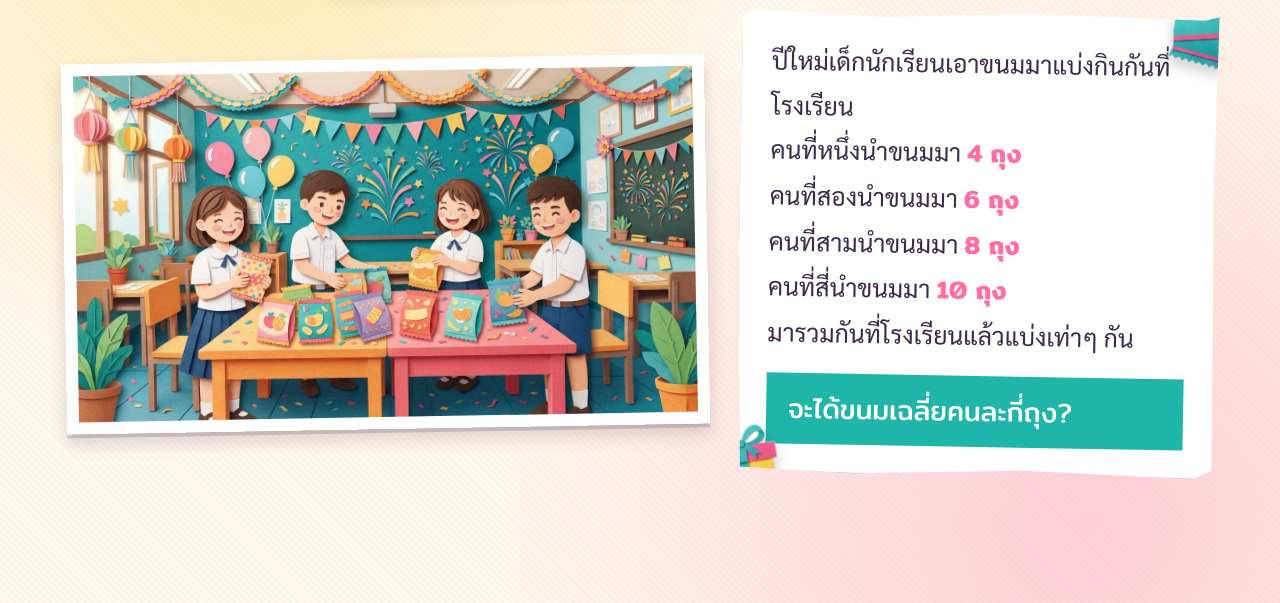
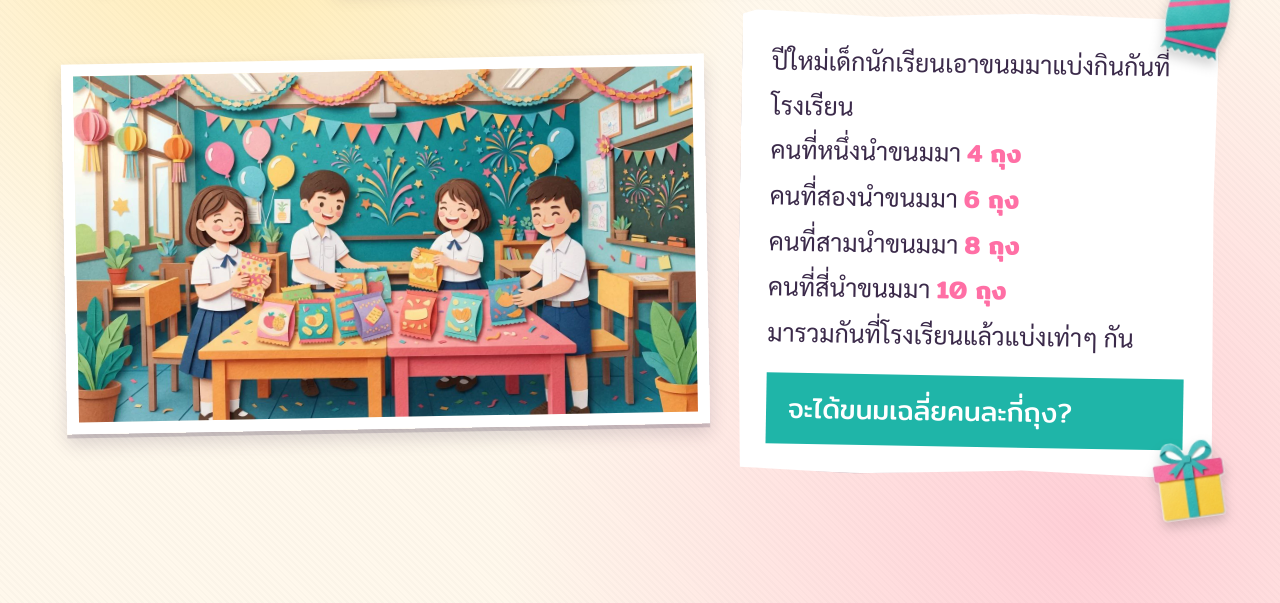
Before and after one commit to Hatalu/math-m2-mean, a plain HTML site: page example1.html in a window 1280 px wide. Shown: the part 197-800 px from the top of the page. Drawn offline with Linux system fonts and the light colour scheme.

Commit message:
Move example decorations outside clipped paper box
Co-Authored-By: Claude Opus 5.5 <noreply@anthropic.com>

```diff
--- a/example1.html
+++ b/example1.html
@@ -10,7 +10,7 @@
   h1 { text-align: center; font-size: clamp(1.8rem, 4vw, 2.8rem); margin: .2em 0 .8em; }
   h1 span { background: var(--yellow); padding: 0 .5em; display: inline-block; transform: rotate(-1.5deg); box-shadow: var(--shadow); }
 
-  .story { display: grid; grid-template-columns: 1.35fr 1fr; gap: 32px; align-items: center; }
+  .story { position: relative; display: grid; grid-template-columns: 1.35fr 1fr; gap: 32px; align-items: center; }
   .story img.scene { width: 100%; display: block; border: 12px solid #fff; box-shadow: var(--shadow); transform: rotate(-1deg); }
   .story .paper { position: relative; padding: 28px 30px; font-size: clamp(1.2rem, 2vw, 1.55rem); line-height: 1.8; transform: rotate(1deg); }
   .story b { color: var(--pink); font-family: 'Mitr'; }
@@ -35,10 +35,10 @@
   <h1><span>ตัวอย่าง: ปาร์ตี้ปีใหม่ แบ่งขนม</span></h1>
 
   <section class="story">
+    <img class="deco" src="img/icons/snack.png" alt="" style="width:64px; right:-14px; top:-40px; transform:rotate(14deg); z-index:2">
+    <img class="deco" src="img/icons/gift.png" alt="" style="width:72px; right:-10px; bottom:-44px; transform:rotate(-8deg); z-index:2">
     <img class="scene" src="img/party.jpg" alt="ภาพกระดาษตัดสีสดใส นักเรียนสี่คนนำถุงขนมมาวางรวมกันบนโต๊ะในงานปีใหม่ที่โรงเรียน">
     <div class="paper">
-      <img class="deco" src="img/icons/snack.png" alt="" style="width:64px; right:-18px; top:-34px; transform:rotate(14deg)">
-      <img class="deco" src="img/icons/gift.png" alt="" style="width:70px; left:-26px; bottom:-30px; transform:rotate(-10deg)">
       ปีใหม่เด็กนักเรียนเอาขนมมาแบ่งกินกันที่โรงเรียน<br>
       คนที่หนึ่งนำขนมมา <b>4 ถุง</b><br>
       คนที่สองนำขนมมา <b>6 ถุง</b><br>
```
